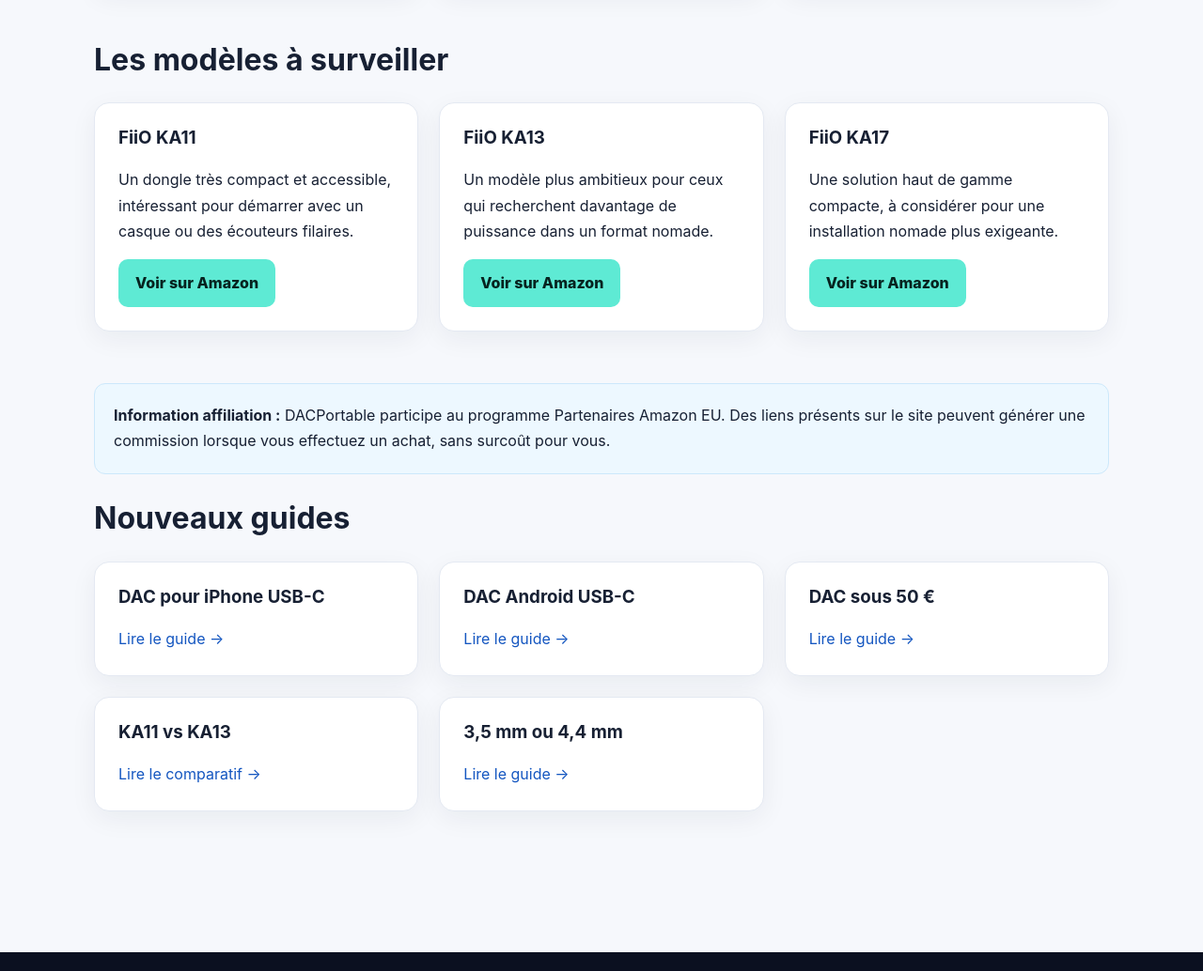
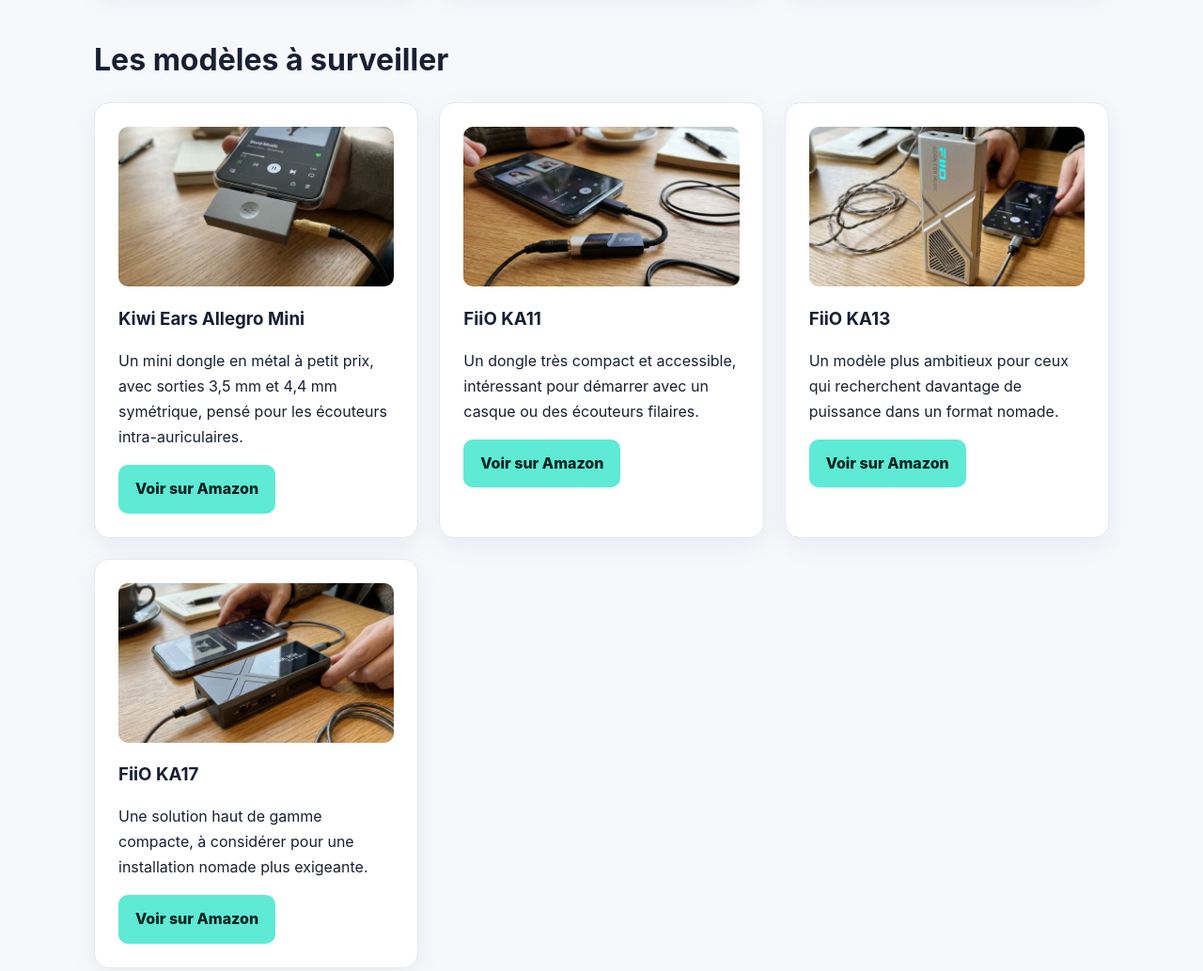
Before and after one commit to conseilafs-debug/dacportable, a plain HTML site: page index.html in a window 1280 px wide. Shown: the part 1180-2214 px from the top of the page at 94% size. Drawn offline with Linux system fonts and the light colour scheme.

Commit message:
Ajoute le Kiwi Ears Allegro Mini (accueil, comparatif) et images des cartes modèles
Co-Authored-By: Claude Sonnet 5.5 <noreply@anthropic.com>
Claude-Session: https://claude.ai/code/session_01RowLsK4vtmX83TJUsMFfsw

```diff
--- a/assets/style.css
+++ b/assets/style.css
@@ -29,3 +29,4 @@ figcaption{font-size:.88rem;color:#5b6780;margin-top:8px}
 .hero .wrap{display:grid;grid-template-columns:1.15fr 1fr;gap:40px;align-items:center}
 .hero-img{width:100%;height:auto;border-radius:16px;box-shadow:0 18px 50px rgba(0,0,0,.45)}
 @media(max-width:800px){.hero .wrap{grid-template-columns:1fr}.hero-img{order:-1;max-height:280px;object-fit:cover}}
+.card-img{width:100%;height:170px;object-fit:cover;border-radius:10px;margin-bottom:14px}
--- a/index.html
+++ b/index.html
@@ -21,9 +21,10 @@
 <div class="card"><span class="tag">Smartphone</span><h3>DAC USB-C pour téléphone</h3><p>Compatibilité Android, iPhone, USB-C, adaptateurs et pièges à éviter avant l'achat.</p><a href="/articles/dac-usb-c-smartphone.html" rel="noopener" target="_blank">Lire le guide →</a></div>
 </div></section>
 <section class="section"><h2>Les modèles à surveiller</h2><div class="grid">
-<div class="card"><h3>FiiO KA11</h3><p>Un dongle très compact et accessible, intéressant pour démarrer avec un casque ou des écouteurs filaires.</p><a class="btn" href="https://link.amazon/B0eigmSLr" rel="sponsored nofollow noopener" target="_blank">Voir sur Amazon</a></div>
-<div class="card"><h3>FiiO KA13</h3><p>Un modèle plus ambitieux pour ceux qui recherchent davantage de puissance dans un format nomade.</p><a class="btn" href="https://link.amazon/B04iz0TbF" rel="sponsored nofollow noopener" target="_blank">Voir sur Amazon</a></div>
-<div class="card"><h3>FiiO KA17</h3><p>Une solution haut de gamme compacte, à considérer pour une installation nomade plus exigeante.</p><a class="btn" href="https://link.amazon/B08dY8hsv" rel="sponsored nofollow noopener" target="_blank">Voir sur Amazon</a></div>
+<div class="card"><img class="card-img" src="/assets/images/kiwi-ears-allegro-mini.jpg" alt="DAC Kiwi Ears Allegro Mini branché en USB-C sur un smartphone, avec un câble jack" width="1200" height="896" loading="lazy"><h3>Kiwi Ears Allegro Mini</h3><p>Un mini dongle en métal à petit prix, avec sorties 3,5 mm et 4,4 mm symétrique, pensé pour les écouteurs intra-auriculaires.</p><a class="btn" href="https://link.amazon/B01AnvW2J" rel="sponsored nofollow noopener" target="_blank">Voir sur Amazon</a></div>
+<div class="card"><img class="card-img" src="/assets/images/fiio-ka11.jpg" alt="DAC FiiO KA11 branché en USB-C sur un smartphone" width="1200" height="896" loading="lazy"><h3>FiiO KA11</h3><p>Un dongle très compact et accessible, intéressant pour démarrer avec un casque ou des écouteurs filaires.</p><a class="btn" href="https://link.amazon/B0eigmSLr" rel="sponsored nofollow noopener" target="_blank">Voir sur Amazon</a></div>
+<div class="card"><img class="card-img" src="/assets/images/fiio-ka13.jpg" alt="DAC amplificateur FiiO KA13 relié à un smartphone" width="1200" height="896" loading="lazy"><h3>FiiO KA13</h3><p>Un modèle plus ambitieux pour ceux qui recherchent davantage de puissance dans un format nomade.</p><a class="btn" href="https://link.amazon/B04iz0TbF" rel="sponsored nofollow noopener" target="_blank">Voir sur Amazon</a></div>
+<div class="card"><img class="card-img" src="/assets/images/fiio-ka17.jpg" alt="DAC amplificateur FiiO KA17 avec écran, relié à un smartphone" width="1200" height="896" loading="lazy"><h3>FiiO KA17</h3><p>Une solution haut de gamme compacte, à considérer pour une installation nomade plus exigeante.</p><a class="btn" href="https://link.amazon/B08dY8hsv" rel="sponsored nofollow noopener" target="_blank">Voir sur Amazon</a></div>
 </div></section>
 <section class="affiliate"><strong>Information affiliation :</strong> DACPortable participe au programme Partenaires Amazon EU. Des liens présents sur le site peuvent générer une commission lorsque vous effectuez un achat, sans surcoût pour vous.</section>
 </div><section class="wrap section"><h2>Nouveaux guides</h2><div class="grid"><div class="card"><h3>DAC pour iPhone USB-C</h3><a href="/articles/dac-iphone-usb-c.html" rel="noopener" target="_blank">Lire le guide →</a></div><div class="card"><h3>DAC Android USB-C</h3><a href="/articles/dac-android-usb-c.html" rel="noopener" target="_blank">Lire le guide →</a></div><div class="card"><h3>DAC sous 50 €</h3><a href="/articles/dac-pas-cher.html" rel="noopener" target="_blank">Lire le guide →</a></div><div class="card"><h3>KA11 vs KA13</h3><a href="/articles/dac-fiio-ka11-vs-ka13.html" rel="noopener" target="_blank">Lire le comparatif →</a></div><div class="card"><h3>3,5 mm ou 4,4 mm</h3><a href="/articles/dac-35mm-vs-44mm.html" rel="noopener" target="_blank">Lire le guide →</a></div></div></section></main>
```
Also changed, not shown: comparatif.html (+1 -0 lines), assets/images/kiwi-ears-allegro-mini.jpg (added).
